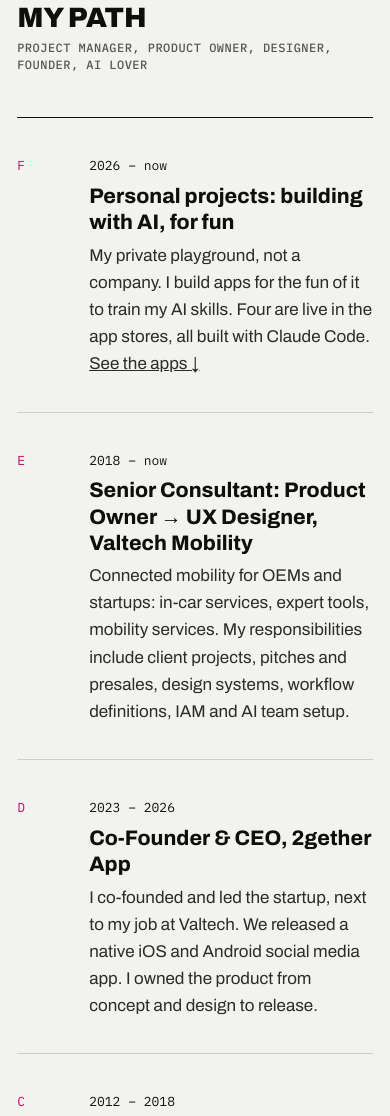
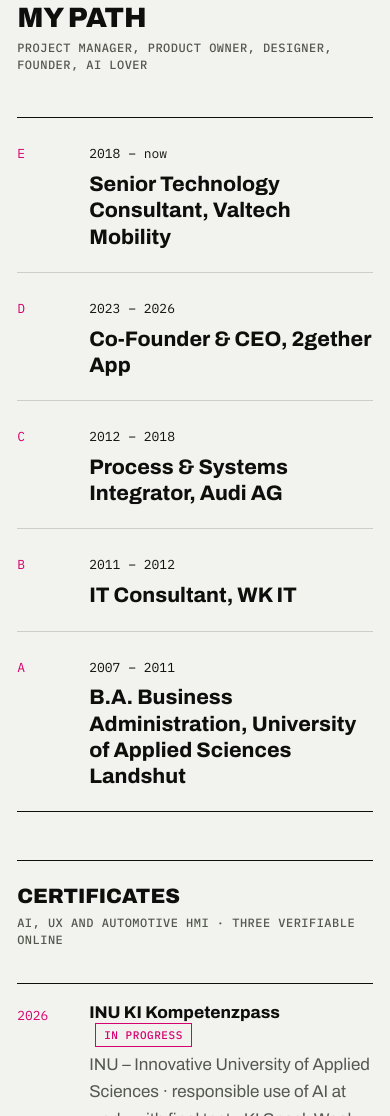
Before and after one commit to ngsgg58794-lab/julia-wimmer.com, a plain HTML site: page index.html in a window 390 px wide. Shown: the part 1585-2701 px from the top of the page. Drawn offline with Linux system fonts and the light colour scheme.

Commit message:
Path: titles only, Valtech as Senior Technology Consultant
- Row "Personal projects" removed (the work is shown under Work).
- Valtech: "Senior Technology Consultant, Valtech Mobility".
- No description texts under the stations, tighter rows. The B.A. row
  carries the university in the title, the grade is gone.
- Unused DE keys removed.

Co-Authored-By: Claude Opus 5.5 <noreply@anthropic.com>
Claude-Session: https://claude.ai/code/session_01MCYRdYCbCeYvWa9G2Rou4q

```diff
--- a/index.html
+++ b/index.html
@@ -161,7 +161,7 @@ button[aria-expanded="true"] .sg svg{transform:rotate(45deg)}
 .rev{border-top:1px solid var(--ink)}
 .rev .hd,.rev .row{display:grid;grid-template-columns:4.5rem 9rem minmax(0,1fr);gap:6px 24px}
 .rev .hd{padding:8px 0;color:var(--grey);border-bottom:1px solid var(--ink)}
-.rev .row{padding:34px 0;border-bottom:1px solid var(--line)}
+.rev .row{padding:22px 0;border-bottom:1px solid var(--line)}
 .rev .row:last-child{border-bottom-color:var(--ink)}
 .rev .r{font-family:var(--mono);font-size:.8125rem;color:var(--mag);padding-top:4px}
 .rev .d{font-family:var(--mono);font-size:.8125rem;padding-top:4px}
@@ -669,12 +669,11 @@ h1 .lni{display:inline-block}
 <div id="path-body" class="pnl open"><div class="pin"><div class="pad">
 <div class="rev indent">
 <div class="hd mono" aria-hidden="true"><span>Rev.</span><span>Date</span><span>Description</span></div>
-<div class="row rv"><span class="r">F</span><p class="d">2026 – now</p><div><h3>Personal projects: building with AI, for fun</h3><p class="t">My private playground, not a company. I build apps for the fun of it to train my AI skills. Four are live in the app stores, all built with Claude Code. <a href="#apps">See the apps &#8595;</a></p></div></div>
-<div class="row rv"><span class="r">E</span><p class="d">2018 – now</p><div><h3>Senior Consultant: Product Owner &#8594; UX Designer, Valtech Mobility</h3><p class="t">Connected mobility for OEMs and startups: in-car services, expert tools, mobility services. My responsibilities include client projects, pitches and presales, design systems, workflow definitions, IAM and AI team setup.</p></div></div>
-<div class="row rv"><span class="r">D</span><p class="d">2023 – 2026</p><div><h3>Co-Founder &amp; CEO, 2gether App</h3><p class="t">I co-founded and led the startup, next to my job at Valtech. We released a native iOS and Android social media app. I owned the product from concept and design to release.</p></div></div>
-<div class="row rv"><span class="r">C</span><p class="d">2012 – 2018</p><div><h3>Process &amp; Systems Integrator, Audi AG</h3><p class="t">Prepared steering committees and product decisions for the cross-brand connected-car project. Built cost transparency and a portfolio management process for budget control.</p></div></div>
-<div class="row rv"><span class="r">B</span><p class="d">2011 – 2012</p><div><h3>IT Consultant, WK IT</h3><p class="t">Drove internal restructuring and supported strategic purchasing.</p></div></div>
-<div class="row rv"><span class="r">A</span><p class="d">2007 – 2011</p><div><h3>B.A. Business Administration</h3><p class="t">Grade 1.7, University of applied sciences Landshut.</p></div></div>
+<div class="row rv"><span class="r">E</span><p class="d">2018 – now</p><div><h3>Senior Technology Consultant, Valtech Mobility</h3></div></div>
+<div class="row rv"><span class="r">D</span><p class="d">2023 – 2026</p><div><h3>Co-Founder &amp; CEO, 2gether App</h3></div></div>
+<div class="row rv"><span class="r">C</span><p class="d">2012 – 2018</p><div><h3>Process &amp; Systems Integrator, Audi AG</h3></div></div>
+<div class="row rv"><span class="r">B</span><p class="d">2011 – 2012</p><div><h3>IT Consultant, WK IT</h3></div></div>
+<div class="row rv"><span class="r">A</span><p class="d">2007 – 2011</p><div><h3>B.A. Business Administration, University of Applied Sciences Landshut</h3></div></div>
 </div>
 <div class="indent">
 <div class="wsub" id="certificates"><h3>Certificates</h3><p class="mono">AI, UX and automotive HMI · three verifiable online</p></div>
```
Also changed, not shown: de.js (+1 -9 lines).
